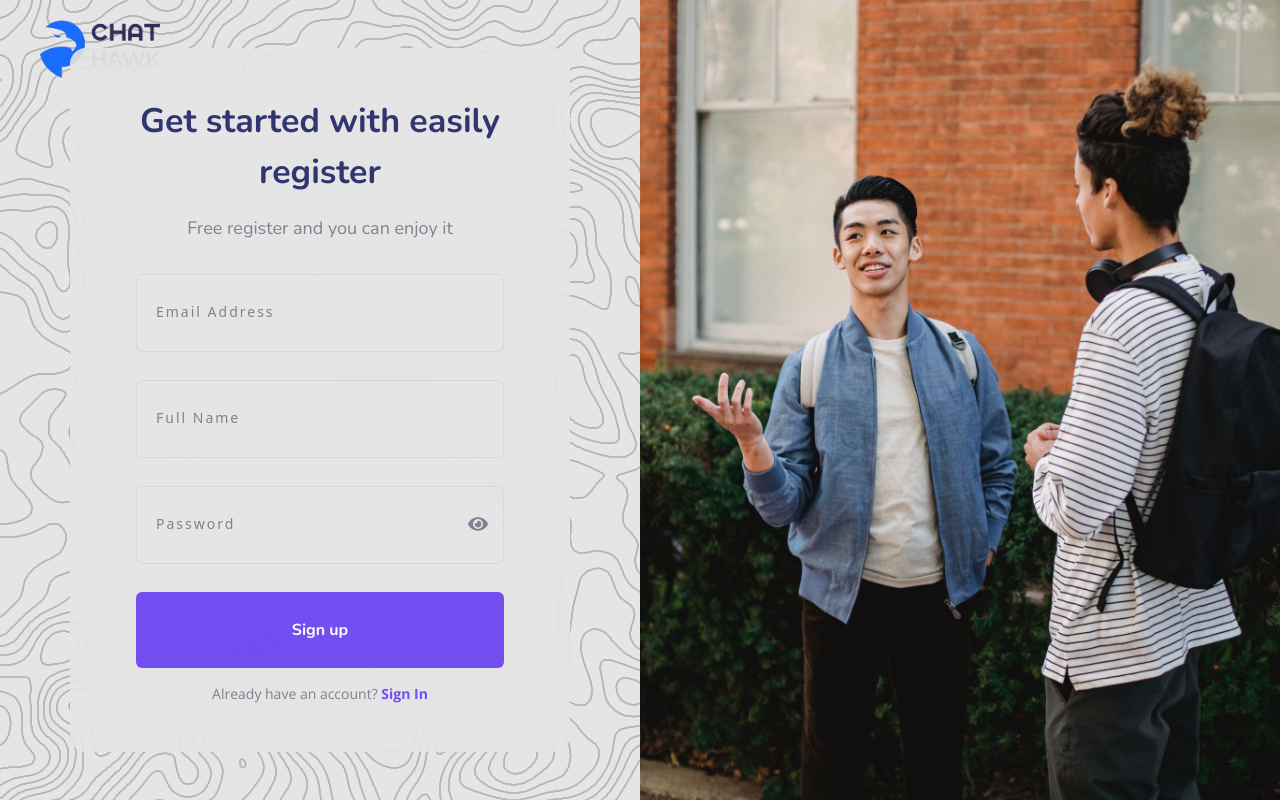
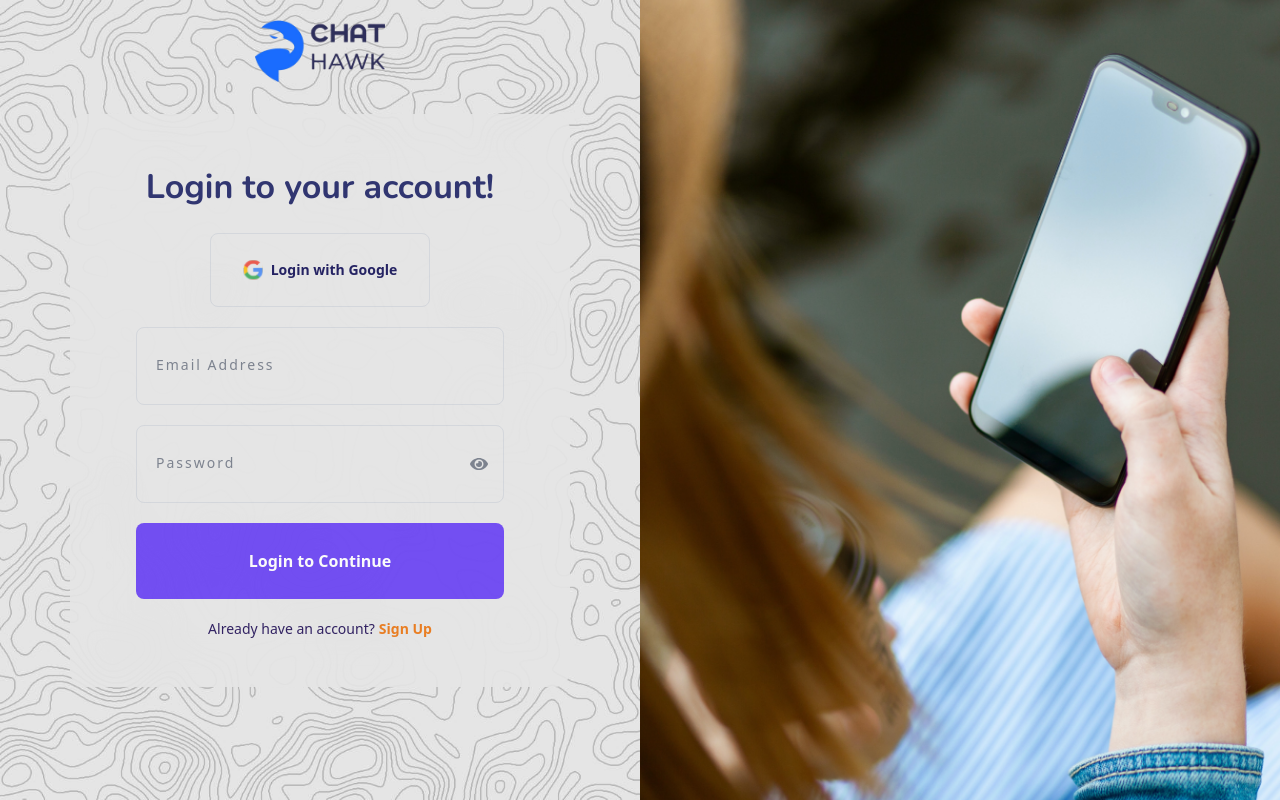
Before and after one commit to Mohammad-Sami-Chowdhury/Chatting-Application, a React (Vite) app: page / in a window 1280 px wide. Built offline with nearby package versions, Linux system fonts and the light colour scheme.

Commit message:
update react-router-dom

```diff
--- a/package.json
+++ b/package.json
@@ -13,7 +13,7 @@
     "react": "^18.3.1",
     "react-dom": "^18.3.1",
     "react-icons": "^5.3.0",
-    "react-router-dom": "^6.28.0"
+    "react-router-dom": "^7.0.1"
   },
   "devDependencies": {
     "@eslint/js": "^9.13.0",
--- a/src/App.jsx
+++ b/src/App.jsx
@@ -1,15 +1,25 @@
-import './App.css'
-import Login from './components/Login/Login'
-import Registration from './components/Registration/Registration'
+import "./App.css";
+import Login from "./components/Login";
+import Registration from "./components/Registration";
+import {
+  createRoutesFromElements,
+  createBrowserRouter,
+  Route,
+  RouterProvider,
+} from "react-router-dom";
 
-function App() {
-
-  return (
+const router = createBrowserRouter(
+  createRoutesFromElements(
     <>
-      <Registration/>
-      {/* <Login/> */}
+      <Route path="/" element={<Login />}></Route>
+      <Route path="/login" element={<Login />}></Route>
+      <Route path="/signup" element={<Registration />}></Route>
     </>
   )
-}
+);
 
-export default App
+const App = () => {
+  return <RouterProvider router={router} />;
+};
+
+export default App;
--- a/src/components/Login/Login.jsx
+++ b/src/components/Login.jsx
@@ -1,9 +1,11 @@
 import React from "react";
 import { useState } from "react";
-import login from "../../assets/login.png";
-import google from "../../assets/google.svg";
+import login from "../assets/login.png";
+import google from "../assets/google.svg";
 import { FaEye, FaEyeSlash } from "react-icons/fa";
-import logo from "../../assets/logo.png";
+import logo from "../assets/logo.png";
+import { Link } from "react-router-dom";
+
 
 const Login = () => {
   const [email, setEmail] = useState("");
@@ -139,12 +141,12 @@ const Login = () => {
           </button>
           <p className="mt-5 text-sm text-center text-[#13014c]">
             Already have an account?
-            <a
-              href="#"
+            <Link
+              to="/signup"
               className="text-[#EA6C00] font-bold pl-1 hover:underline"
             >
               Sign Up
-            </a>
+            </Link>
           </p>
         </div>
       </div>
--- a/src/components/Registration/Registration.jsx
+++ b/src/components/Registration.jsx
@@ -1,7 +1,8 @@
 import React, { useState } from "react";
-import registration from "../../assets/registration.png";
+import registration from "../assets/registration.png";
 import { FaEye, FaEyeSlash } from "react-icons/fa";
-import logo from "../../assets/logo.png";
+import logo from "../assets/logo.png";
+import { Link } from "react-router-dom";
 
 function RegisterForm() {
   const [email, setEmail] = useState("");
@@ -149,9 +150,9 @@ function RegisterForm() {
           </button>
           <p className="text-sm text-center font-open text-gray-500 mt-4">
             Already have an account?{" "}
-            <a href="#" className="text-[#5F35F5] font-bold">
+            <Link to="/login" className="text-[#5F35F5] font-bold">
               Sign In
-            </a>
+            </Link>
           </p>
         </div>
       </div>
```
Also changed, not shown: 1 other file (tests, documents, lock files or other folders).
